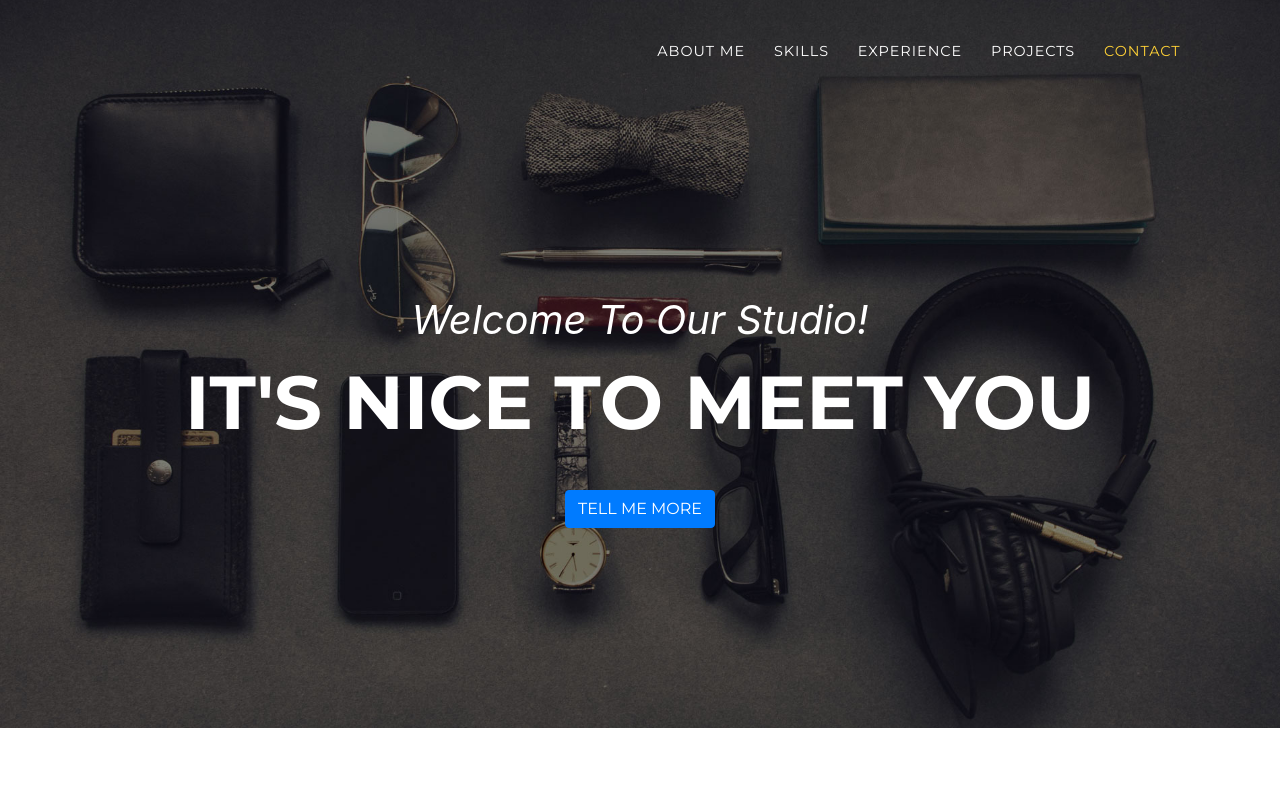
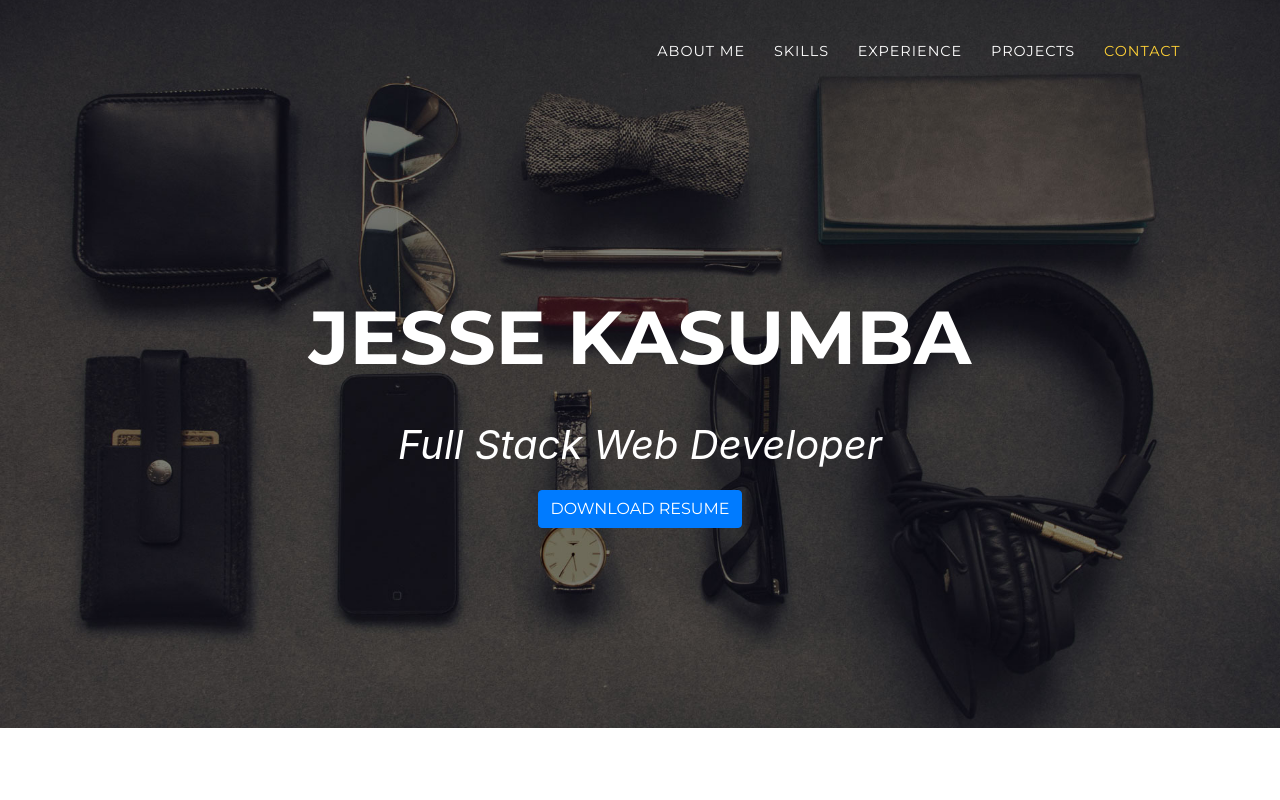
Before and after one commit to juliojesse25/myportfolio, a website with bundled scripts: page index.html in a window 1280 px wide. Shown: the top 800 px of the page. Built offline with nearby package versions, Linux system fonts and the light colour scheme; a web font is replaced by a local one.

Commit message:
Modify the header with my own content

```diff
--- a/index.html
+++ b/index.html
@@ -61,9 +61,9 @@
   <header class="masthead">
     <div class="container">
       <div class="intro-text">
-        <div class="intro-lead-in">Welcome To Our Studio!</div>
-        <div class="intro-heading text-uppercase">It's Nice To Meet You</div>
-        <a class="btn btn-primary btn-xl text-uppercase js-scroll-trigger" href="#services">Tell Me More</a>
+        <div class="intro-heading text-uppercase">Jesse Kasumba</div>
+        <div class="intro-lead-in">Full Stack Web Developer</div>
+        <a class="btn btn-primary btn-xl text-uppercase js-scroll-trigger" href="#services">Download Resume</a>
       </div>
     </div>
   </header>
```
